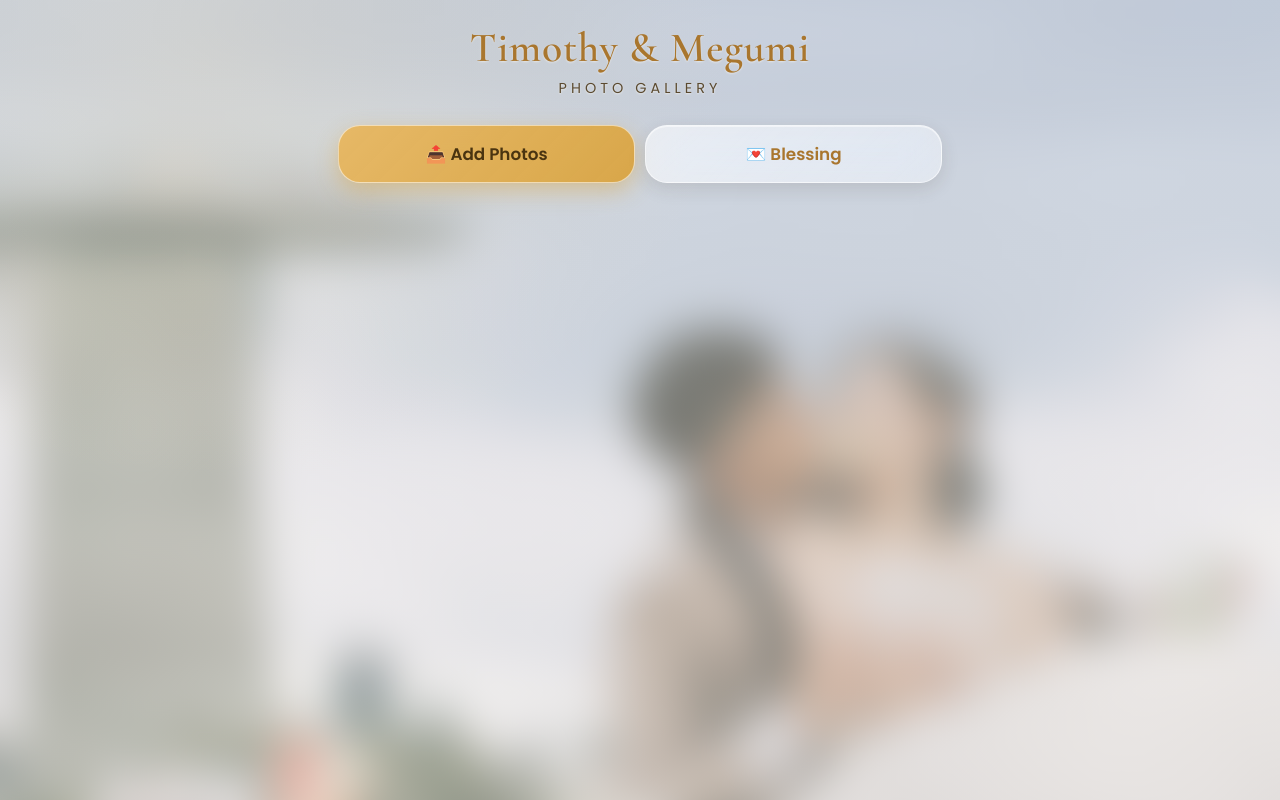
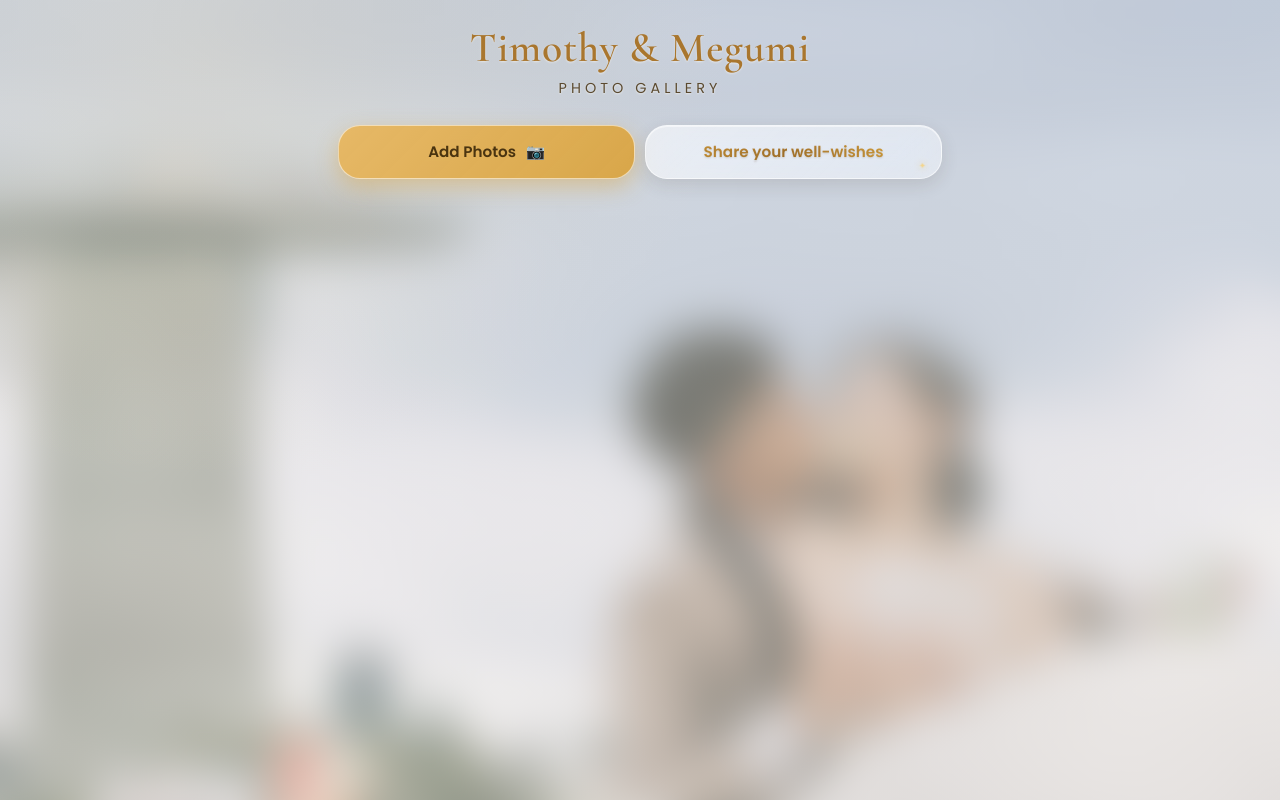
Before and after one commit to timothygey/wedding-photo-live-wall, a plain HTML site: page public/gallery.html in a window 1280 px wide. Drawn offline with nearby package versions, Linux system fonts and the light colour scheme; no server answers.

Commit message:
Refresh guest nav buttons: Live Gallery, sparkle blessing, wiggling camera
- Rename all "Gallery" nav buttons to "Live Gallery"
- Replace the blessing nav button with a sparkle "Share your well-wishes"
  button (shimmering gold text + twinkling stars) on the upload + gallery pages
- Align nav across pages: "Live Gallery" sits on the left on both the upload
  and blessing pages; all tab-bar buttons get a fixed height so labels of
  different lengths keep the same size/position
- "Add Photos" buttons on the gallery + blessing pages now use the gold
  primary style with a text-sized camera icon at the end that wiggles like
  the upload page's "Tap to add photos" badge (front icon removed)

```diff
--- a/public/css/styles.css
+++ b/public/css/styles.css
@@ -106,10 +106,62 @@ html, body {
 }
 
 .tab-bar { display: flex; gap: 10px; margin-bottom: 22px; }
-.tab-bar .btn { flex: 1; }
+/* Fixed height so every tab-bar button is the SAME size/height/position on
+   every page, regardless of label length (e.g. "Share your well-wishes"
+   wrapping to two lines never changes the row height). */
+.tab-bar .btn {
+  flex: 1;
+  height: 54px;
+  padding: 4px 12px;
+  font-size: 0.95rem;
+  line-height: 1.15;
+}
 /* When only one button remains, center it at a comfortable width. */
 .tab-bar-single { justify-content: center; }
 .tab-bar-single .btn { flex: 0 1 auto; min-width: 60%; }
+
+/* ---- Instagram-style sparkle button (shimmering gold text + twinkling stars) ---- */
+.sparkle-btn { position: relative; overflow: visible; }
+.sparkle-btn .sparkle-text {
+  background: linear-gradient(100deg, #a9762e 0%, #d9a441 30%, #f6e3b0 48%, #d9a441 66%, #a9762e 100%);
+  background-size: 220% auto;
+  -webkit-background-clip: text; background-clip: text;
+  -webkit-text-fill-color: transparent; color: transparent;
+  text-shadow: 0 1px 2px rgba(90, 60, 15, 0.18);
+  animation: sparkleShimmer 3s linear infinite;
+}
+@keyframes sparkleShimmer { to { background-position: 220% center; } }
+/* Two four-point stars that twinkle around the label */
+.sparkle-btn::before, .sparkle-btn::after {
+  content: "\2726";
+  position: absolute;
+  color: #f4d489;
+  pointer-events: none;
+  opacity: 0;
+  text-shadow: 0 0 6px rgba(233, 200, 120, 0.95);
+  animation: sparkleTwinkle 2.6s ease-in-out infinite;
+}
+.sparkle-btn::before { top: 7px; left: 15px; font-size: 0.72em; animation-delay: 0.3s; }
+.sparkle-btn::after  { bottom: 8px; right: 17px; font-size: 0.5em; animation-delay: 1.5s; }
+@keyframes sparkleTwinkle {
+  0%, 100% { opacity: 0; transform: scale(0.2) rotate(0deg); }
+  35% { opacity: 1; transform: scale(1) rotate(90deg); }
+  55% { opacity: 0.7; transform: scale(0.85) rotate(115deg); }
+  70% { opacity: 0; transform: scale(0.3) rotate(160deg); }
+}
+/* Text-sized camera icon at the end of a button, wiggling like the upload
+   page's "Tap to add photos" camera badge (reuses the same @keyframes wiggle). */
+.cam-wiggle {
+  display: inline-block;
+  margin-left: 0.15em;
+  animation: wiggle 2.4s ease-in-out infinite;
+}
+
+@media (prefers-reduced-motion: reduce) {
+  .sparkle-btn .sparkle-text { animation: none; }
+  .sparkle-btn::before, .sparkle-btn::after { animation: none; opacity: 0; }
+  .cam-wiggle { animation: none; }
+}
 
 /* ---------- Glass card ---------- */
 .upload-card {
--- a/public/gallery.html
+++ b/public/gallery.html
@@ -7,7 +7,7 @@
 <link rel="preconnect" href="https://fonts.googleapis.com" />
 <link rel="preconnect" href="https://fonts.gstatic.com" crossorigin />
 <link href="https://fonts.googleapis.com/css2?family=Cormorant+Garamond:wght@500;600;700&family=Poppins:wght@400;500;600&display=swap" rel="stylesheet" />
-<link rel="stylesheet" href="css/styles.css?v=11" />
+<link rel="stylesheet" href="css/styles.css?v=12" />
 </head>
 <body class="gallery-page">
   <div class="guest-wrap">
@@ -17,8 +17,8 @@
     </div>
 
     <div class="tab-bar">
-      <a class="btn btn-primary" href="index.html">📤 Add Photos</a>
-      <a class="btn btn-secondary" href="blessing.html">💌 Blessing</a>
+      <a class="btn btn-primary" href="index.html">Add Photos <span class="cam-wiggle">📷</span></a>
+      <a class="btn btn-secondary sparkle-btn" href="blessing.html"><span class="sparkle-text">Share your well-wishes</span></a>
     </div>
 
     <div class="gallery-grid" id="galleryGrid"></div>
```
Also changed, not shown: public/blessing.html (+3 -3 lines), public/index.html (+3 -3 lines).
